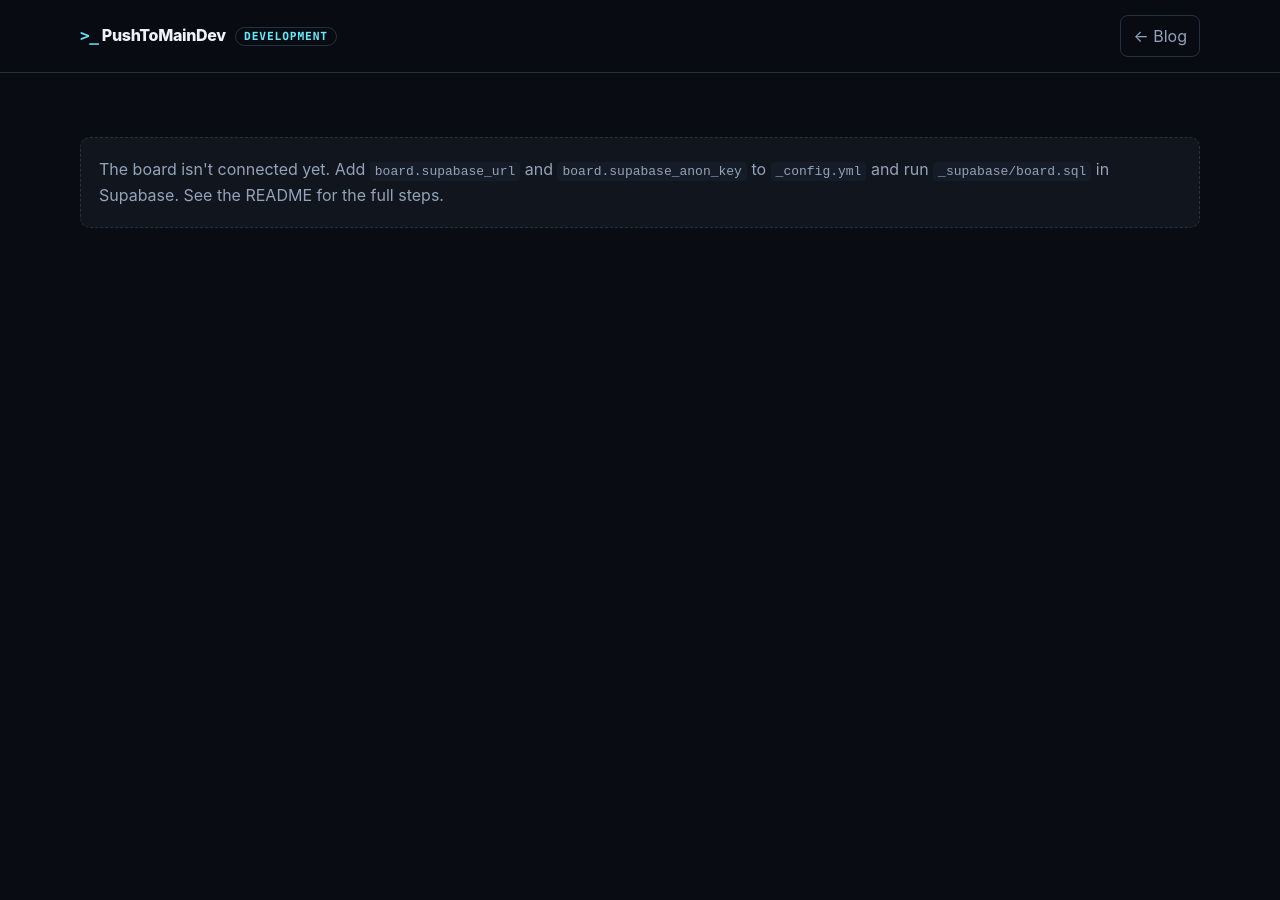
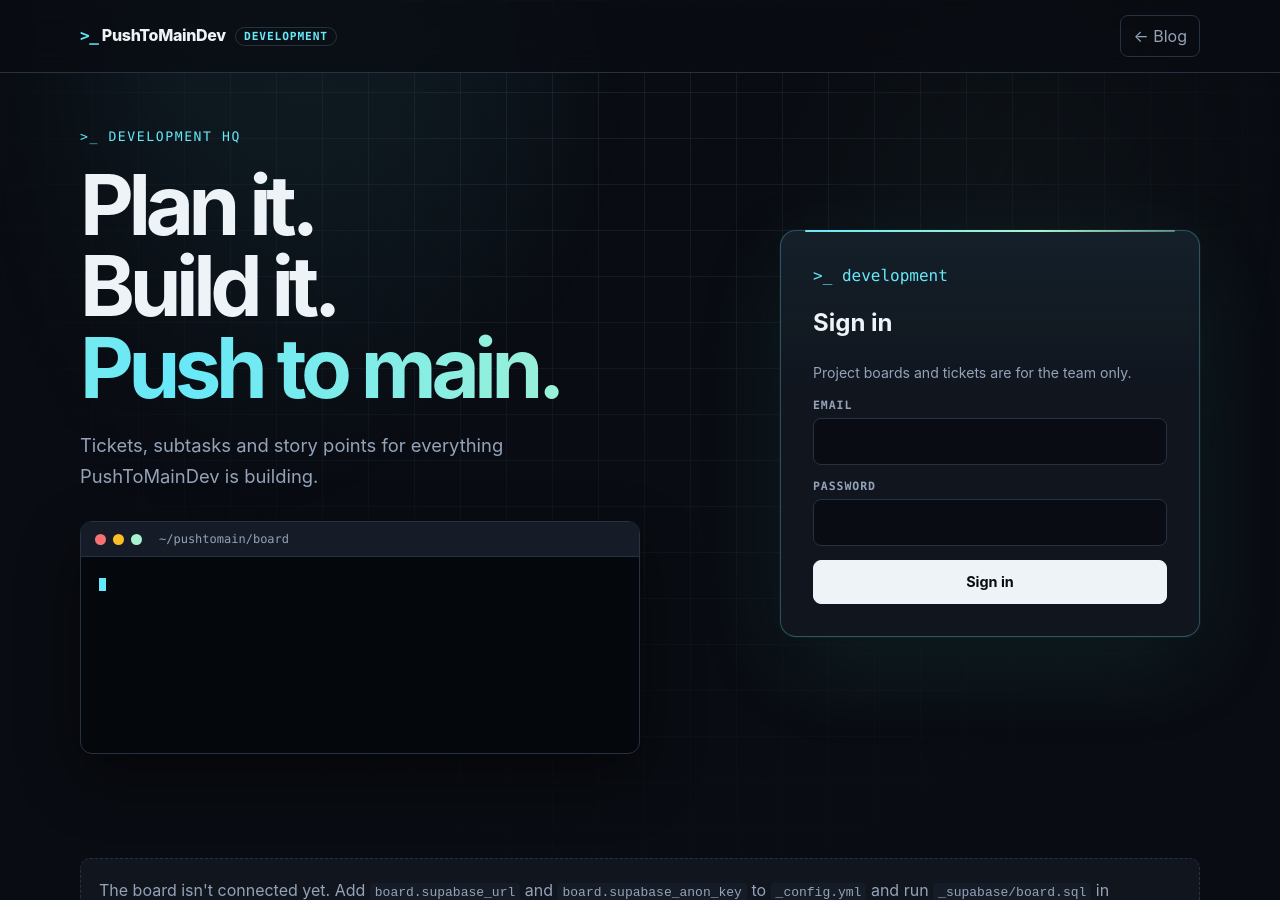
Before and after one commit to PushToMainDev/development-blog, a Jekyll site: the page built from development.html, in a window 1280 px wide and 900 px high. Built offline with Jekyll 4.4.1, drawn with Linux system fonts in a browser that asks for light colours; a script that is not in the unit is left out.

Commit message:
Bring back the terminal sign-in screen

```diff
--- a/_layouts/development.html
+++ b/_layouts/development.html
@@ -14,7 +14,7 @@
   <link rel="stylesheet" href="{{ '/assets/css/style.css' | relative_url }}">
 </head>
 
-<body>
+<body class="dev-body">
   <header class="site-header dev-header">
     <div class="shell nav-wrap">
       <a class="brand" href="{{ '/development/' | relative_url }}">
--- a/assets/css/style.css
+++ b/assets/css/style.css
@@ -700,8 +700,7 @@
 
 .board-page [hidden],
 .board-dialog [hidden],
-.dev-header [hidden],
-.dev-hero[hidden] {
+.dev-header [hidden] {
   display: none !important;
 }
 
@@ -962,7 +961,8 @@
   font-size: .88rem;
 }
 
-.board-dialog .board-error {
+.board-dialog .board-error,
+.board-login .board-error {
   margin: 0;
 }
 
@@ -1415,6 +1415,63 @@
 
 /* Board sign-in and people */
 
+.board-auth {
+  display: grid;
+  grid-template-columns: minmax(0, 1.15fr) minmax(0, .85fr);
+  align-items: center;
+  gap: 64px;
+
+  min-height: calc(100vh - 200px);
+  padding: 40px 0;
+}
+
+.board-login {
+  position: relative;
+
+  display: flex;
+  flex-direction: column;
+  gap: 14px;
+
+  width: min(100%, 420px);
+  justify-self: end;
+  padding: 32px;
+
+  background:
+    linear-gradient(180deg, rgba(103, 232, 249, .05), transparent 40%),
+    var(--panel);
+
+  border: 1px solid rgba(103, 232, 249, .28);
+  border-radius: 16px;
+  box-shadow:
+    0 0 0 1px rgba(103, 232, 249, .04),
+    0 30px 90px rgba(103, 232, 249, .10),
+    0 20px 50px rgba(0, 0, 0, .5);
+}
+
+.board-login::before {
+  content: "";
+  position: absolute;
+  top: -1px;
+  left: 24px;
+  right: 24px;
+  height: 2px;
+
+  background: linear-gradient(90deg, transparent, var(--accent), var(--accent2), transparent);
+  background-size: 200% 100%;
+  border-radius: 2px;
+
+  animation: dev-sweep 4s linear infinite;
+}
+
+.board-login .section-label {
+  margin: 0;
+}
+
+.board-login h2 {
+  margin: 0 0 4px;
+  font-size: 1.5rem;
+}
+
 
 .people-list {
   display: flex;
@@ -1502,66 +1559,127 @@
 
 /* Development area */
 
+.dev-body {
+  position: relative;
+  min-height: 100vh;
+}
+
+.dev-body::before {
+  content: "";
+  position: fixed;
+  inset: 0;
+  z-index: -1;
+
+  background:
+    radial-gradient(circle at 12% 8%, rgba(103, 232, 249, .16), transparent 34%),
+    radial-gradient(circle at 88% 30%, rgba(167, 243, 208, .09), transparent 30%),
+    linear-gradient(rgba(38, 49, 66, .45) 1px, transparent 1px) 0 0 / 46px 46px,
+    linear-gradient(90deg, rgba(38, 49, 66, .45) 1px, transparent 1px) 0 0 / 46px 46px;
+
+  -webkit-mask-image: radial-gradient(ellipse at 50% 0%, #000 10%, transparent 75%);
+  mask-image: radial-gradient(ellipse at 50% 0%, #000 10%, transparent 75%);
+
+  pointer-events: none;
+}
+
 .dev-header {
   background: rgba(9, 12, 18, .7);
 }
 
-.dev-hero {
-  min-height: calc(100vh - 73px);
-  border-bottom: 0;
-}
-
-.dev-login {
-  display: grid;
-  grid-template-columns: minmax(0, 1fr) minmax(0, 1fr) auto;
-  align-items: end;
-  gap: 12px;
-
-  max-width: 760px;
-  margin-top: 40px;
-  padding: 18px;
-
-  background: rgba(16, 21, 30, .75);
+.dev-auth-title {
+  margin: 16px 0 22px;
+
+  font-size: clamp(3rem, 6.5vw, 5.6rem);
+  line-height: .98;
+  letter-spacing: -.065em;
+}
+
+.dev-auth-title span {
+  background: linear-gradient(90deg, var(--accent), var(--accent2), var(--accent));
+  background-size: 200% 100%;
+  -webkit-background-clip: text;
+  background-clip: text;
+  color: transparent;
+
+  animation: dev-sweep 6s linear infinite;
+}
+
+.dev-auth-copy {
+  max-width: 520px;
+  margin: 0 0 30px;
+
+  color: var(--muted);
+  font-size: 1.15rem;
+}
+
+.dev-terminal {
+  max-width: 560px;
+
+  background: rgba(5, 8, 13, .9);
 
   border: 1px solid var(--line);
   border-radius: 12px;
-}
-
-.dev-login .board-field input {
-  padding: 12px 14px;
-}
-
-.dev-login .button {
-  padding: 13px 22px;
-
-  font: inherit;
-  font-weight: 700;
-
-  cursor: pointer;
-}
-
-.dev-login .button:hover {
+  box-shadow: 0 24px 60px rgba(0, 0, 0, .45);
+
+  overflow: hidden;
+}
+
+.dev-terminal-bar {
+  display: flex;
+  align-items: center;
+  gap: 7px;
+
+  padding: 10px 14px;
+
+  background: var(--panel2);
+  border-bottom: 1px solid var(--line);
+}
+
+.dev-terminal-bar span {
+  width: 11px;
+  height: 11px;
+  border-radius: 50%;
+  background: #f87171;
+}
+
+.dev-terminal-bar span:nth-child(2) { background: #fbbf24; }
+.dev-terminal-bar span:nth-child(3) { background: var(--accent2); }
+
+.dev-terminal-bar em {
+  margin-left: 10px;
+
+  color: var(--muted);
+  font: .75rem ui-monospace, SFMono-Regular, Menlo, monospace;
+  font-style: normal;
+}
+
+.dev-terminal-body {
+  min-height: 196px;
+  margin: 0;
+  padding: 16px 18px;
+
+  color: var(--muted);
+  font: .8rem/1.75 ui-monospace, SFMono-Regular, Menlo, monospace;
+  white-space: pre;
+
+  overflow-x: auto;
+}
+
+.dev-terminal-body::after {
+  content: "";
+  display: inline-block;
+  width: .55em;
+  height: 1.05em;
+  vertical-align: text-bottom;
+
   background: var(--accent);
-  border-color: var(--accent);
-}
-
-.dev-login .button:disabled {
-  opacity: .6;
-  cursor: progress;
-}
-
-.dev-login-error {
-  max-width: 760px;
-  margin: 14px 0 0;
-}
-
-.dev-login-note {
-  margin: 16px 0 0;
-
-  color: var(--muted);
-  font: .78rem ui-monospace, SFMono-Regular, Menlo, monospace;
-  letter-spacing: .04em;
-}
+
+  animation: dev-blink 1s steps(1) infinite;
+}
+
+.dev-terminal-body .is-cmd { color: var(--text); }
+.dev-terminal-body .is-ok { color: var(--accent2); }
+.dev-terminal-body .is-bad { color: var(--danger); }
 
 
 /* Board stats */
@@ -1668,18 +1786,40 @@
 }
 
 
+@keyframes dev-sweep {
+  from { background-position: 0% 0; }
+  to { background-position: 200% 0; }
+}
+
+@keyframes dev-blink {
+  50% { opacity: 0; }
+}
+
 @keyframes dev-pulse {
   0%, 100% { box-shadow: 0 0 0 0 rgba(248, 113, 113, 0); }
   50% { box-shadow: 0 0 0 4px rgba(248, 113, 113, .12); }
 }
 
 @media (prefers-reduced-motion: reduce) {
+  .board-login::before,
+  .dev-auth-title span,
+  .dev-terminal-body::after,
   .board-stat.is-blocked {
     animation: none;
   }
 }
 
 @media (max-width: 900px) {
+
+  .board-auth {
+    grid-template-columns: minmax(0, 1fr);
+    gap: 36px;
+  }
+
+  .board-login {
+    justify-self: stretch;
+    width: 100%;
+  }
 
   .board-stats {
     width: 100%;
@@ -1693,11 +1833,11 @@
 
 @media (max-width: 760px) {
 
+  .dev-terminal-body {
+    font-size: .72rem;
+  }
+
   .dev-brand-tag {
     display: none;
   }
-
-  .dev-login {
-    grid-template-columns: 1fr;
-  }
-}
+}
--- a/assets/js/board.js
+++ b/assets/js/board.js
@@ -11,6 +11,17 @@
   ];
   const STATUS_LABELS = Object.fromEntries(STATUSES.map((s) => [s.id, s.label]));
   const FILTER_STORAGE_KEY = "board-filters";
+
+  // Decorative session typed out on the sign-in screen.
+  const TERMINAL_LINES = [
+    "$ board status --sprint current",
+    "  ▸ KK-12  Recipe import       in progress   8 pts",
+    "  ▸ KK-14  Allergen filters    blocked       5 pts",
+    "  ✓ KK-9   Cookbook sharing    done         13 pts",
+    "$ git push origin main",
+    "  ✓ shipped. 21 of 26 pts done this sprint",
+    "$ board login",
+  ];
 
   // Public projects come from _products at build time; private ones live only in Supabase.
   const publicProjects = (config.projects || []).map((p) => ({ ...p, isPrivate: false }));
@@ -43,6 +54,7 @@
     boardError: $("#board-error"),
     columns: $("#board-columns"),
     stats: $("#board-stats"),
+    terminal: $("#dev-terminal"),
     newTicket: $("#board-new"),
     openPeople: $("#board-people"),
 
@@ -286,6 +298,53 @@
     const ok = await run(db.from("tickets").update(patch).eq("id", ticket.id), errorTarget);
     await load();
     return Boolean(ok);
+  }
+
+
+  /* Sign-in terminal */
+
+  let terminalStarted = false;
+
+  function terminalLine(text) {
+    let tone = "";
+    if (text.startsWith("$")) tone = "is-cmd";
+    else if (text.includes("blocked")) tone = "is-bad";
+    else if (text.trim().startsWith("✓")) tone = "is-ok";
+    return el("span", { class: tone }, text + "\n");
+  }
+
+  // Commands type out a character at a time; their output appears a line at a time.
+  function startTerminal() {
+    if (!ui.terminal || terminalStarted) return;
+    terminalStarted = true;
+
+    const reduceMotion = window.matchMedia("(prefers-reduced-motion: reduce)").matches;
+    if (reduceMotion) {
+      ui.terminal.replaceChildren(...TERMINAL_LINES.map(terminalLine));
+      return;
+    }
+
+    const shown = [];
+    let line = 0;
+    let char = 0;
+
+    (function tick() {
+      if (line >= TERMINAL_LINES.length) return;
+      const text = TERMINAL_LINES[line];
+
+      if (text.startsWith("$") && char < text.length) {
+        char += 1;
+        ui.terminal.replaceChildren(...shown, el("span", { class: "is-cmd" }, text.slice(0, char)));
+        setTimeout(tick, 40 + Math.random() * 50);
+        return;
+      }
+
+      shown.push(terminalLine(text));
+      ui.terminal.replaceChildren(...shown);
+      line += 1;
+      char = 0;
+      setTimeout(tick, text.startsWith("$") ? 420 : 160);
+    })();
   }
 
 
@@ -815,6 +874,8 @@
     ui.session.hidden = !signedIn;
     ui.sessionEmail.textContent = session?.user?.email || "";
 
+    if (!signedIn) startTerminal();
+
     if (signedIn === state.signedIn) return;
     state.signedIn = signedIn;
 
--- a/development.html
+++ b/development.html
@@ -4,36 +4,42 @@
 permalink: /development/
 ---
 
-<section class="hero dev-hero" id="board-auth" hidden>
-  <div class="shell">
-    <p class="eyebrow">&gt;_ development</p>
+<section class="shell">
+  <div class="board-auth" id="board-auth" hidden>
+    <div class="dev-auth-intro">
+      <p class="eyebrow">&gt;_ development hq</p>
+      <h1 class="dev-auth-title">Plan it.<br>Build it.<br><span>Push to main.</span></h1>
+      <p class="dev-auth-copy">
+        Tickets, subtasks and story points for everything PushToMainDev is building.
+      </p>
 
-    <h1 class="hero-title">
-      Plan. Build. Track.<br>
-      <span>&gt;_ Sign In.</span>
-    </h1>
+      <div class="dev-terminal" aria-hidden="true">
+        <div class="dev-terminal-bar">
+          <span></span><span></span><span></span>
+          <em>~/pushtomain/board</em>
+        </div>
+        <pre class="dev-terminal-body" id="dev-terminal"></pre>
+      </div>
+    </div>
 
-    <p class="hero-copy">
-      The PushToMain project board. Tickets, subtasks, and story points for
-      every product we're building, from first concept to release.
-    </p>
+    <form class="board-login" id="board-login">
+      <p class="section-label">&gt;_ development</p>
+      <h2>Sign in</h2>
+      <p class="board-hint">Project boards and tickets are for the team only.</p>
 
-    <form class="dev-login" id="board-login">
       <label class="board-field">
         <span>Email</span>
-        <input type="email" name="email" autocomplete="username" placeholder="you@pushtomain.dev" required>
+        <input type="email" name="email" autocomplete="username" required>
       </label>
 
       <label class="board-field">
         <span>Password</span>
-        <input type="password" name="password" autocomplete="current-password" placeholder="••••••••" required>
+        <input type="password" name="password" autocomplete="current-password" required>
       </label>
 
-      <button type="submit" class="button primary">Sign In →</button>
+      <button type="submit" class="board-button is-primary">Sign in</button>
+      <p class="board-error" id="login-error" role="alert" hidden></p>
     </form>
-
-    <p class="board-error dev-login-error" id="login-error" role="alert" hidden></p>
-    <p class="dev-login-note">Team members only.</p>
   </div>
 </section>
 
```
